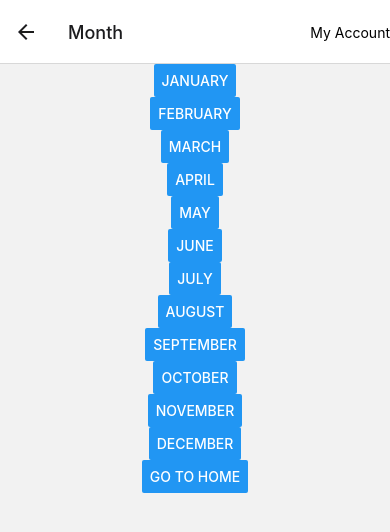
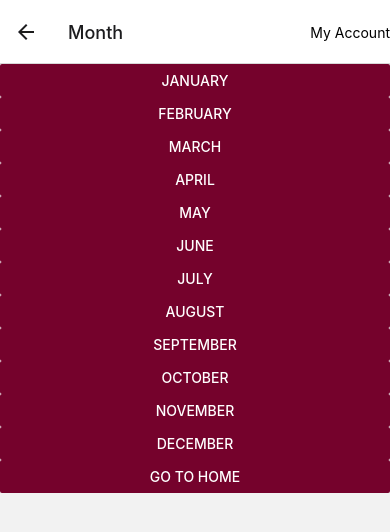
Before and after one commit to samuelth47/CalTrip-Client, a React Native app: screen /Home in a window 390 px wide. Both pictures are taken after a click on the button "MONTH". Shown: the top 532 px of the page. Built offline with nearby package versions, Linux system fonts and the light colour scheme.

Commit message:
fixed event bug, updated UI

```diff
--- a/screens/create_event.js
+++ b/screens/create_event.js
@@ -1,39 +1,41 @@
 import React from 'react';
-import {View, Text, TextInput, Button, TouchableOpacity } from 'react-native';
+import { View, Text, TextInput, Button, TouchableOpacity } from 'react-native';
 import { globalStyles } from '../styles/global';
 
 export default function CreateEvent() {
   return (
-      <View style = {globalStyles.contentContainer}>
+    <View style={globalStyles.contentContainer}>
 
       <View style={globalStyles.default}>
         <Text>Create Event</Text>
         <Text>Title</Text>
         <TextInput style={globalStyles.inputBox}
-              placeholder = "Type title of the event..."
+          placeholder="Type title of the event..."
         />
         <Text>Address</Text>
         <TextInput style={globalStyles.inputBox}
-              placeholder = "Type address of the event..."
+          placeholder="Type address of the event..."
         />
         <Text>Start date</Text>
         <TextInput style={globalStyles.inputBox}
-              placeholder = "(mm/dd/yyyy)"
+          placeholder="(mm/dd/yyyy)"
         />
         <Text>End date</Text>
         <TextInput style={globalStyles.inputBox}
-              placeholder = "(mm/dd/yyyy)"
+          placeholder="(mm/dd/yyyy)"
         />
         <Text>Price</Text>
         <TextInput style={globalStyles.inputBox}
-              placeholder = "Type price of the event..."
+          placeholder="Type price of the event..."
         />
         <Text>Description</Text>
         <TextInput style={globalStyles.inputBox}
-              placeholder = "Introduce the details of the event..."
+          placeholder="Introduce the details of the event..."
         />
       </View>
       <Button
+        marginBottom='5%'
+        color='#75022c'
         title="Create Event"
         onPress={() => {
           //  1. Navigate to the Details route with params
--- a/screens/join_event.js
+++ b/screens/join_event.js
@@ -1,16 +1,17 @@
 import React, { useState } from 'react';
-import {View, Text, TextInput, Button, TouchableOpacity, Picker, StyleSheet } from 'react-native';
+import { View, Text, TextInput, Button, TouchableOpacity, Picker, StyleSheet } from 'react-native';
 import { globalStyles } from '../styles/global';
 
-export default function JoinEvent( { navigation } ) {
+export default function JoinEvent({ navigation }) {
   const [selectedValue, setSelectedValue] = useState("java");
 
   return (
-      <View style = {globalStyles.contentContainer}>
+    <View style={globalStyles.contentContainer}>
 
       <View style={globalStyles.default}>
         <Text>"Here goes title of the event"</Text>
         <Text>Join Event</Text>
+        <Text>Are you a rider or driver?</Text>
         <Picker
           selectedValue={selectedValue}
           style={{ height: 50, width: 150 }}
@@ -44,6 +45,7 @@ export default function JoinEvent( { navigation } ) {
         <View style={globalStyles.buttonv}>
         </View>
         <Button
+          color= '#75022c'
           title="Join Event"
           onPress={() => {
             //  1. Navigate to the Details route with params
--- a/screens/login.js
+++ b/screens/login.js
@@ -1,5 +1,5 @@
 import React, { useState } from 'react';
-import { Image, View, Button } from 'react-native';
+import { Text, Image, View, Button, Alert } from 'react-native';
 import { globalStyles } from '../styles/global';
 
 
@@ -7,17 +7,38 @@ export default function LoginScreen({ navigation }) {
 
   return (
     <View style={globalStyles.container}>
+
       <Image source={{ uri: 'https://github.com/calvin-cs262-fall2021-teamC/CalTrip-project/blob/main/images/logos/Color%20logo%20-%20no%20background.png?raw=true' }} style={globalStyles.logo} />
+      <Text style={globalStyles.slogan}>"We're going places."</Text>
+      <View style={globalStyles.login_button_location}>
 
-     <View style={globalStyles.login_button}>
-          <Button
-            title="Login"
-            onPress={() => {
-              //  1. Navigate to the Home route with params
-              navigation.navigate('Home', {});
-            }}
-          />
-        </View>
+        <Button
+          color='#75022c'
+          title="Login to continue"
+          onPress={() => {
+            // alert reference: https://reactnative.dev/docs/alert
+            Alert.alert(
+              "Login Page",
+              "This is where you will login <3",
+              [
+                {
+                  text: "Continue as Guest",
+                  onPress: () => { navigation.navigate('Home', {}); }
+                },
+                {
+                  text: "Cancel",
+                  onPress: () => console.log("Cancel Pressed"),
+                  style: "cancel"
+                },
+                {
+                  text: "OK",
+                  onPress: () => { navigation.navigate('Home', {}); }
+                }
+              ]
+            );
+          }}
+        />
+      </View>
     </View>
   );
 }
--- a/screens/months.js
+++ b/screens/months.js
@@ -6,33 +6,21 @@ export default function MonthsScreen({ route, navigation }) {
   /* 2. Get the param */
   const { itemId, otherParam } = route.params;
   return (
-      <View style={globalStyles.default}>
-        {/* <Text>Monthly Activities</Text> */}
-        {/* <Text>itemId: {JSON.stringify(itemId)}</Text>
-        <Text>otherParam: {JSON.stringify(otherParam)}</Text> */}
-        {/* <Button
-          title="Go to Details... again"
-          onPress={() =>
-            navigation.push('Listed Activities', {
-              itemId: Math.floor(Math.random() * 100),
-            })
-          }
-        /> */}
-        <Button title="January" onPress={() => navigation.navigate('January Activities')} />
-        <Button title="February" onPress={() => navigation.navigate('February Activities')} />
-        <Button title="March" onPress={() => navigation.navigate('March Activities')} />
-        <Button title="April" onPress={() => navigation.navigate('April Activities')} />
-        <Button title="May" onPress={() => navigation.navigate('May Activities')} />
-        <Button title="June" onPress={() => navigation.navigate('June Activities')} />
-        <Button title="July" onPress={() => navigation.navigate('July Activities')} />
-        <Button title="August" onPress={() => navigation.navigate('August Activities')} />
-        <Button title="September" onPress={() => navigation.navigate('September Activities')} />
-        <Button title="October" onPress={() => navigation.navigate('October Activities')} />
-        <Button title="November" onPress={() => navigation.navigate('November Activities')} />
-        <Button title="December" onPress={() => navigation.navigate('December Activities')} />
+    <View>
+      <Button color='#75022c' title="January" onPress={() => navigation.navigate('January Activities')} />
+      <Button color='#75022c' title="February" onPress={() => navigation.navigate('February Activities')} />
+      <Button color='#75022c' title="March" onPress={() => navigation.navigate('March Activities')} />
+      <Button color='#75022c' title="April" onPress={() => navigation.navigate('April Activities')} />
+      <Button color='#75022c' title="May" onPress={() => navigation.navigate('May Activities')} />
+      <Button color='#75022c' title="June" onPress={() => navigation.navigate('June Activities')} />
+      <Button color='#75022c' title="July" onPress={() => navigation.navigate('July Activities')} />
+      <Button color='#75022c' title="August" onPress={() => navigation.navigate('August Activities')} />
+      <Button color='#75022c' title="September" onPress={() => navigation.navigate('September Activities')} />
+      <Button color='#75022c' title="October" onPress={() => navigation.navigate('October Activities')} />
+      <Button color='#75022c' title="November" onPress={() => navigation.navigate('November Activities')} />
+      <Button color='#75022c' title="December" onPress={() => navigation.navigate('December Activities')} />
 
-        <Button title="Go to Home" onPress={() => navigation.navigate('Home')} />
-        {/* <Button title="Go back" onPress={() => navigation.goBack()} /> */}
+      <Button color='#75022c' title="Go to Home" onPress={() => navigation.navigate('Home')} />
     </View>
   );
 }
--- a/styles/global.js
+++ b/styles/global.js
@@ -1,4 +1,4 @@
-import {StyleSheet} from 'react-native';
+import { StyleSheet } from 'react-native';
 
 export const globalStyles = StyleSheet.create({
   default: {
@@ -6,6 +6,9 @@ export const globalStyles = StyleSheet.create({
     alignItems: 'center',
     textAlign: 'center',
     justifyContent: 'flex-start'
+  },
+  month_list: {
+    paddingTop: 10,
   },
   month: {
     flex: 1,
@@ -16,8 +19,8 @@ export const globalStyles = StyleSheet.create({
   homepage: {
     flex: 1,
     backgroundColor: '#fff',
-      width: "100%",
-      flexDirection: "column",
+    width: '100%',
+    flexDirection: 'column',
   },
 
   // where the events go
@@ -29,7 +32,6 @@ export const globalStyles = StyleSheet.create({
   // wrapper for both "month" and "+" buttons
   wrapper: {
     padding: 20,
-      // position: 'absolute',
     flexDirection: 'row',
     justifyContent: 'space-between',
     alignItems: 'flex-end'
@@ -40,40 +42,55 @@ export const globalStyles = StyleSheet.create({
     paddingVertical: 5,
     paddingHorizontal: 20,
     flex: 1,
-      // alignItems: 'flex-start',
     justifyContent: 'center',
-      // width: '50%',
   },
 
   // text style of +
   plus: {
-      fontSize: 40,
-      color: '#C0C0C0',
+    fontSize: 35,
+    fontWeight: 'bold',
+    position: 'absolute',
+    color: '#fff',
   },
 
   // style for + button
   plusButton: {
-      // bottom: 20,
+    borderWidth: 1,
+    borderColor: '#75022c',
+    alignItems: 'center',
+    justifyContent: 'center',
     width: 50,
     height: 50,
-      // backgroundColor: '#FFF',
-      borderRadius: 60,
-      justifyContent: 'center',
-      alignItems: 'center',
-      borderColor: '#C0C0C0',
-      borderWidth: 1,
+    backgroundColor: '#75022c',
+    borderRadius: 100,
   },
-    login_button: {
+  logo: {
+    width: '100%',
+    height: '25%',
+    marginBottom: '20%',
+  },
+  slogan: {
+    fontSize: 22,
+    fontWeight: 'bold',
+    fontStyle: 'italic',
+    position: 'relative',
+    marginBottom: '65%',
+  },
+  login_button_location: {
     width: 200,
     height: 50,
-      marginBottom: 100,
-      // backgroundColor: '#8C2131',
-
+    marginBottom: '25%',
   },
+  // __tried to set button style but couldn't get it to work
+  // __had to hard code it in
+  // login_button: {
+  //   color: '#75022c',
+  // },
   container: {
     flex: 1,
     backgroundColor: '#fff',
     alignItems: 'center',
+    // marginTop: 15,
     justifyContent: 'flex-end',
   },
   act_pic: {
@@ -114,29 +131,25 @@ export const globalStyles = StyleSheet.create({
     borderRadius: 5,
     padding: 5,
   },
-    logo: {
-      width: "100%",
-      height: "23%",
-      marginBottom: 300,
-    },
+
 
   eventsListImageBackground: {
-      resizeMode: "stretch",
+    resizeMode: 'stretch',
     height: 100,
-      justifyContent: "center",
+    justifyContent: 'center',
   },
 
   eventContainer: {
     flex: 1,
   },
   textInsideContainer: {
-      color: "white",
-      fontSize: 42,
-      lineHeight: 20,
-      fontWeight: "bold",
-      textAlign: "center",
-      backgroundColor: "#E0E0E0",
-      opacity: 0.7,
+    fontSize: 22,
+    lineHeight: 25,
+    fontWeight: 'bold',
+    textAlign: 'center',
+    color: 'black',
+
+    backgroundColor: '#E0E0E0',
   },
   //Event Description in view Event page
   eventViewEventDescription: {
@@ -144,16 +157,18 @@ export const globalStyles = StyleSheet.create({
   },
 
   eventViewTextContainer: {
-      textAlign: "left",
+    textAlign: 'left',
   },
 
   //Events Container in Events page
   eventsViewEventsContainer: {
-      flex: 3,
+    flex: 1,
   },
 
   //General Content Container
   contentContainer: {
     flex: 3,
+    paddingVertical: '5%',
+    paddingHorizontal: 20,
   },
 });
```
Also changed, not shown: App.js (+15 -10 lines), screens/home.js (+13 -17 lines), screens/view_event.js (+11 -10 lines), screens/account.js (indentation only), screens/january.js (indentation only). Lines whose indentation alone changed are shown as unchanged.
